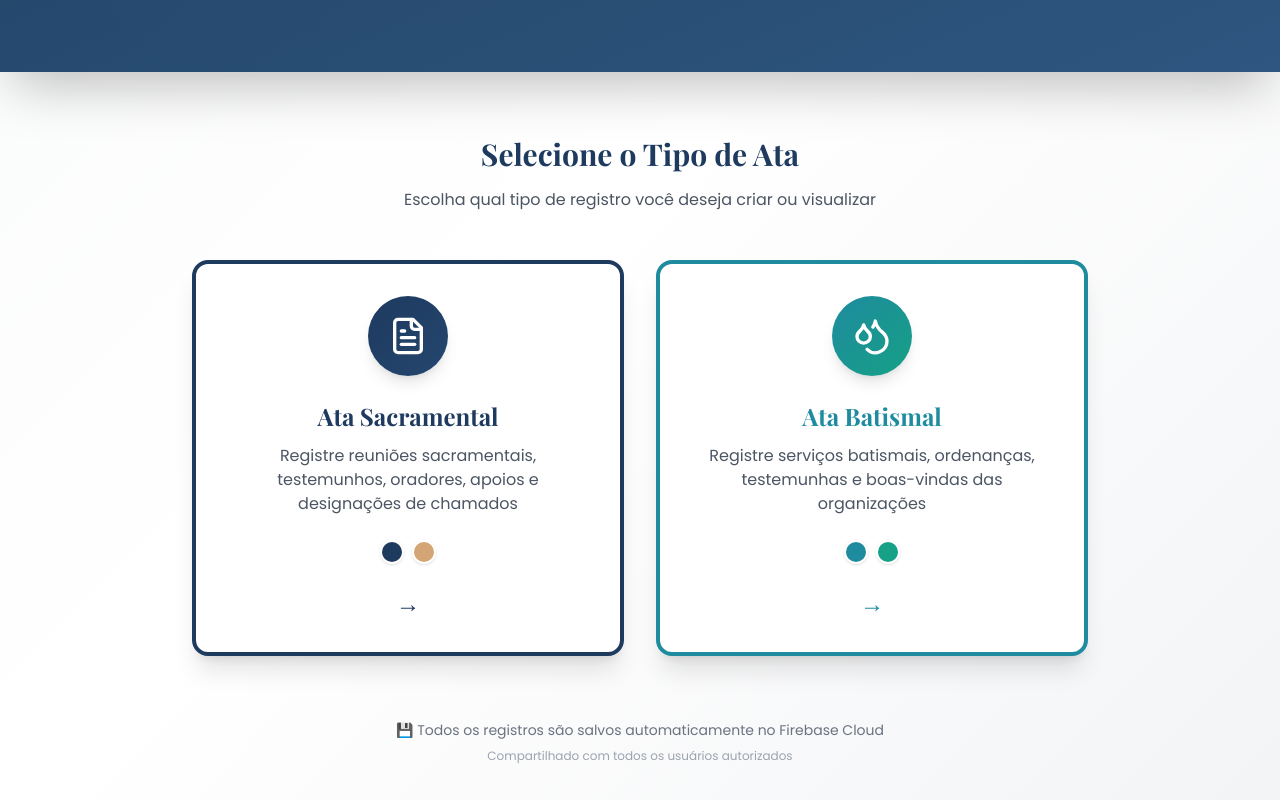
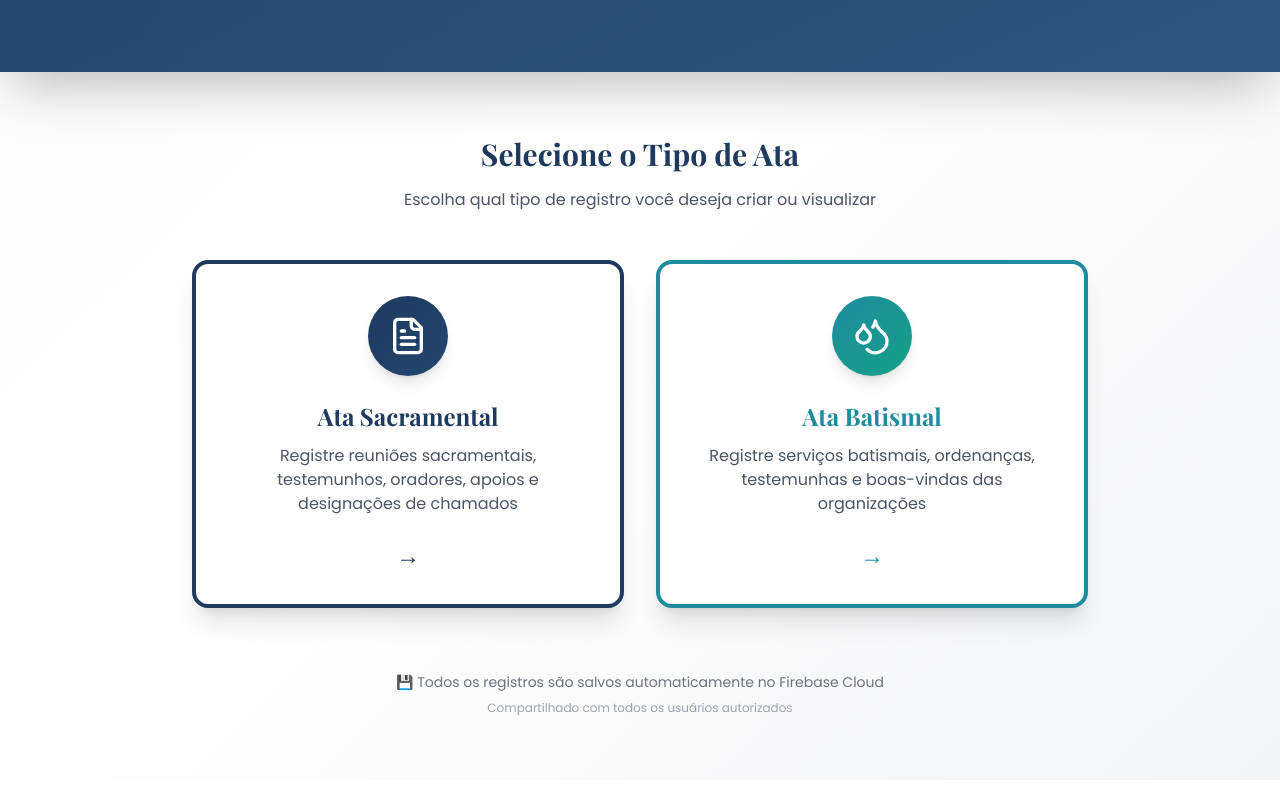
Before and after one commit to Hks72BR/Ata-Reuniao-Sacramental, a React (Vite) app: page / in a window 1280 px wide. Shown: the part 460-1260 px from the top of the page. Built offline with nearby package versions, Linux system fonts and the light colour scheme.

Commit message:
feat: remove indicadores de cores (bolinhas) dos cards do dashboard

```diff
--- a/src/pages/Dashboard.tsx
+++ b/src/pages/Dashboard.tsx
@@ -96,12 +96,6 @@ export default function Dashboard() {
                 Registre reuniões sacramentais, testemunhos, oradores, apoios e designações de chamados
               </p>
 
-              {/* Color Indicator */}
-              <div className="flex items-center justify-center gap-2 mt-4">
-                <div className="w-6 h-6 rounded-full bg-[#1e3a5f] border-2 border-white shadow"></div>
-                <div className="w-6 h-6 rounded-full bg-[#d4a574] border-2 border-white shadow"></div>
-              </div>
-
               {/* Arrow */}
               <div className="mt-6 text-[#1e3a5f] group-hover:translate-x-2 transition-transform duration-300">
                 <span className="text-2xl">→</span>
@@ -132,12 +126,6 @@ export default function Dashboard() {
               <p className="text-gray-600 mb-6 font-['Poppins']">
                 Registre serviços batismais, ordenanças, testemunhas e boas-vindas das organizações
               </p>
-
-              {/* Color Indicator */}
-              <div className="flex items-center justify-center gap-2 mt-4">
-                <div className="w-6 h-6 rounded-full bg-[#1e8b9f] border-2 border-white shadow"></div>
-                <div className="w-6 h-6 rounded-full bg-[#16a085] border-2 border-white shadow"></div>
-              </div>
 
               {/* Arrow */}
               <div className="mt-6 text-[#1e8b9f] group-hover:translate-x-2 transition-transform duration-300">
```
